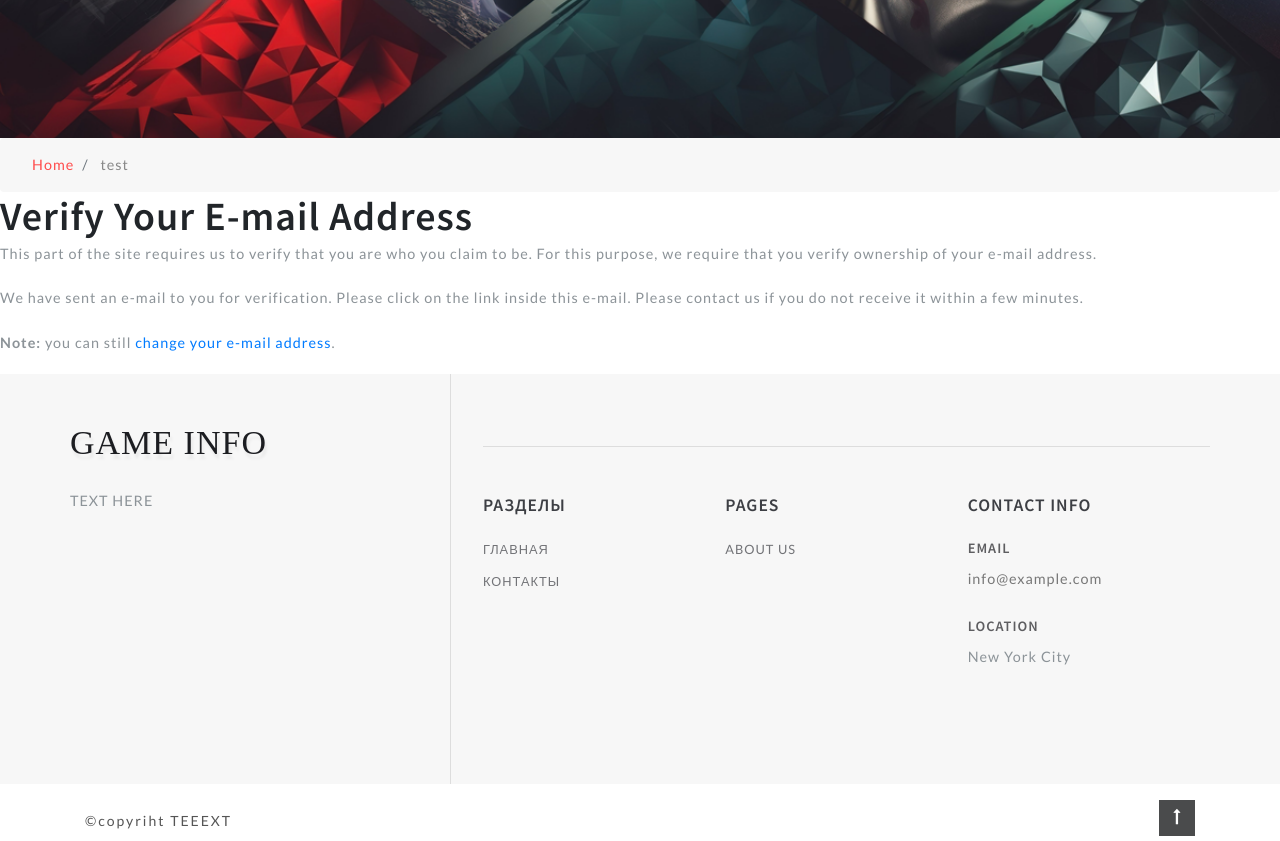
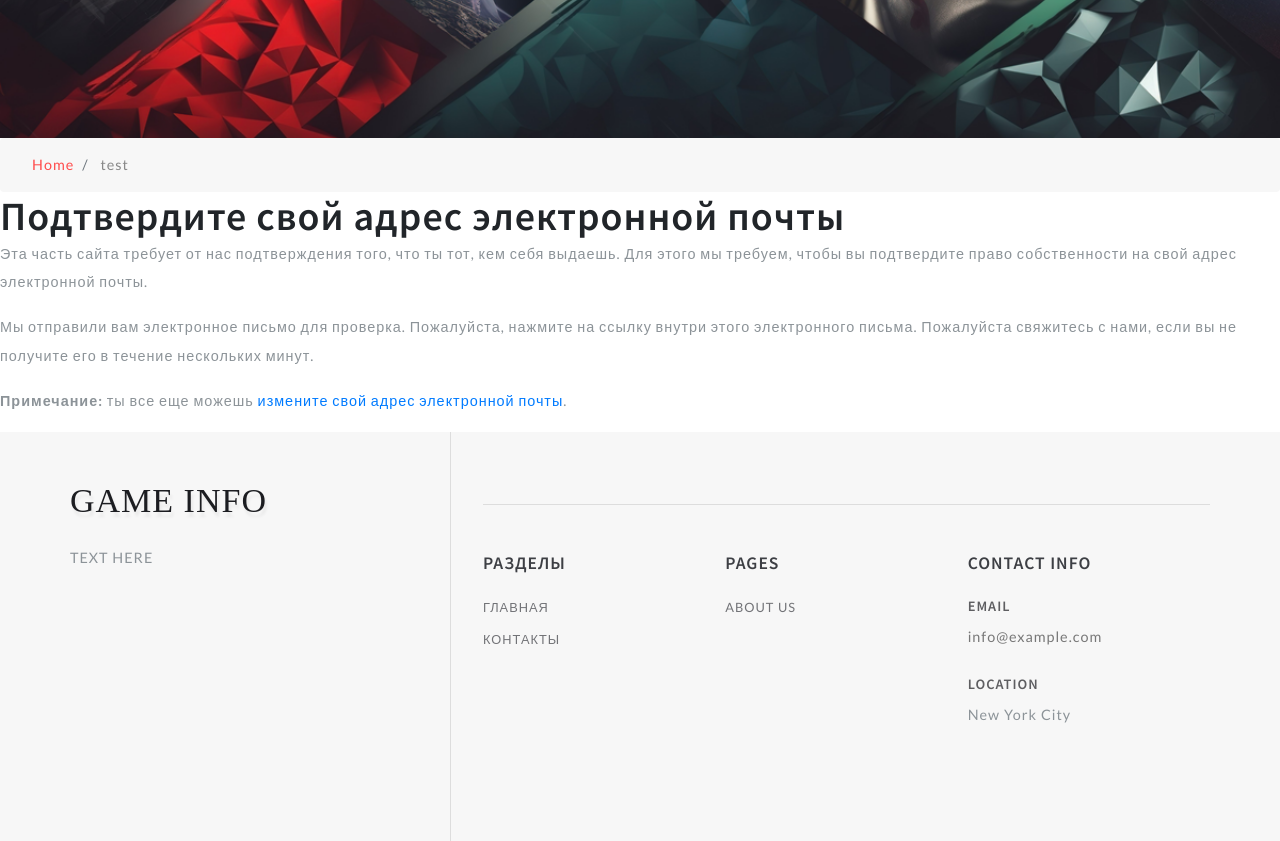
Before and after one commit to JolyCougar/Django_Games_info, a Django app: template games/templates/account/verified_email_required.html in a window 1280 px wide. Shown: the part 502-1343 px from the top of the page. Run offline with Django 5.2, Linux system fonts and the light colour scheme; the template is opened without the code that fills it, so the values that code supplies are empty; some libraries are stand-ins or nearby versions.

Commit message:
edit auth template

```diff
--- a/games/templates/account/signup.html
+++ b/games/templates/account/signup.html
@@ -5,7 +5,7 @@
 {% block head_title %}{% trans "Регистрация" %}{% endblock %}
 
 {% block content %}
-<h1>{% trans "Sign Up" %}</h1>
+<h1>{% trans "Регистрация" %}</h1>
 
 <p>{% blocktrans %}У вас уже есть аккаунт? Тогда, пожалуйста <a href="{{ login_url }}">Авторизуйтесь</a>.{% endblocktrans %}</p>
 
--- a/games/templates/account/signup_closed.html
+++ b/games/templates/account/signup_closed.html
@@ -2,10 +2,10 @@
 
 {% load i18n %}
 
-{% block head_title %}{% trans "Sign Up Closed" %}{% endblock %}
+{% block head_title %}{% trans "Регистрация закрыта" %}{% endblock %}
 
 {% block content %}
-<h1>{% trans "Sign Up Closed" %}</h1>
+<h1>{% trans "Регистрация закрыта" %}</h1>
 
-<p>{% trans "We are sorry, but the sign up is currently closed." %}</p>
+<p>{% trans "Сожалеем, но регистрация на данный момент закрыта." %}</p>
 {% endblock %}
--- a/games/templates/account/verified_email_required.html
+++ b/games/templates/account/verified_email_required.html
@@ -2,22 +2,23 @@
 
 {% load i18n %}
 
-{% block head_title %}{% trans "Verify Your E-mail Address" %}{% endblock %}
+{% block head_title %}{% trans "Подтвердите свой адрес электронной почты" %}{% endblock %}
 
 {% block content %}
-<h1>{% trans "Verify Your E-mail Address" %}</h1>
+<h1>{% trans "Подтвердите свой адрес электронной почты" %}</h1>
 
 {% url 'account_email' as email_url %}
 
-<p>{% blocktrans %}This part of the site requires us to verify that
-you are who you claim to be. For this purpose, we require that you
-verify ownership of your e-mail address. {% endblocktrans %}</p>
+<p>{% blocktrans %}Эта часть сайта требует от нас подтверждения того, что
+ты тот, кем себя выдаешь. Для этого мы требуем, чтобы вы
+подтвердите право собственности на свой адрес электронной почты. {% endblocktrans %}</p>
 
-<p>{% blocktrans %}We have sent an e-mail to you for
-verification. Please click on the link inside this e-mail. Please
-contact us if you do not receive it within a few minutes.{% endblocktrans %}</p>
+<p>{% blocktrans %}Мы отправили вам электронное письмо для
+проверка. Пожалуйста, нажмите на ссылку внутри этого электронного письма. Пожалуйста
+свяжитесь с нами, если вы не получите его в течение нескольких минут.{% endblocktrans %}</p>
 
-<p>{% blocktrans %}<strong>Note:</strong> you can still <a href="{{ email_url }}">change your e-mail address</a>.{% endblocktrans %}</p>
+<p>{% blocktrans %}<strong>Примечание:</strong> ты все еще можешь <a href="{{ email_url }}">
+    измените свой адрес электронной почты</a>.{% endblocktrans %}</p>
 
 
 {% endblock %}
```
Also changed, not shown: games/templates/account/verification_sent.html (+5 -3 lines).
